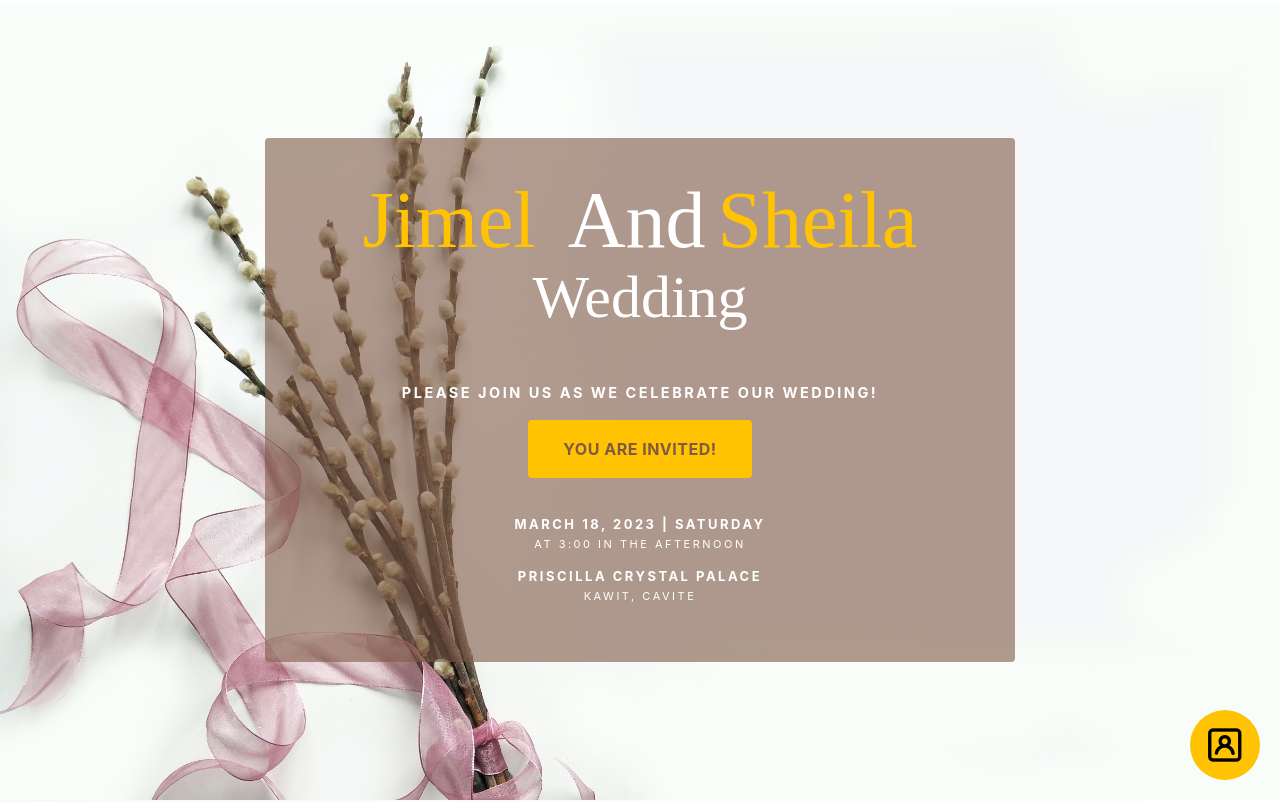
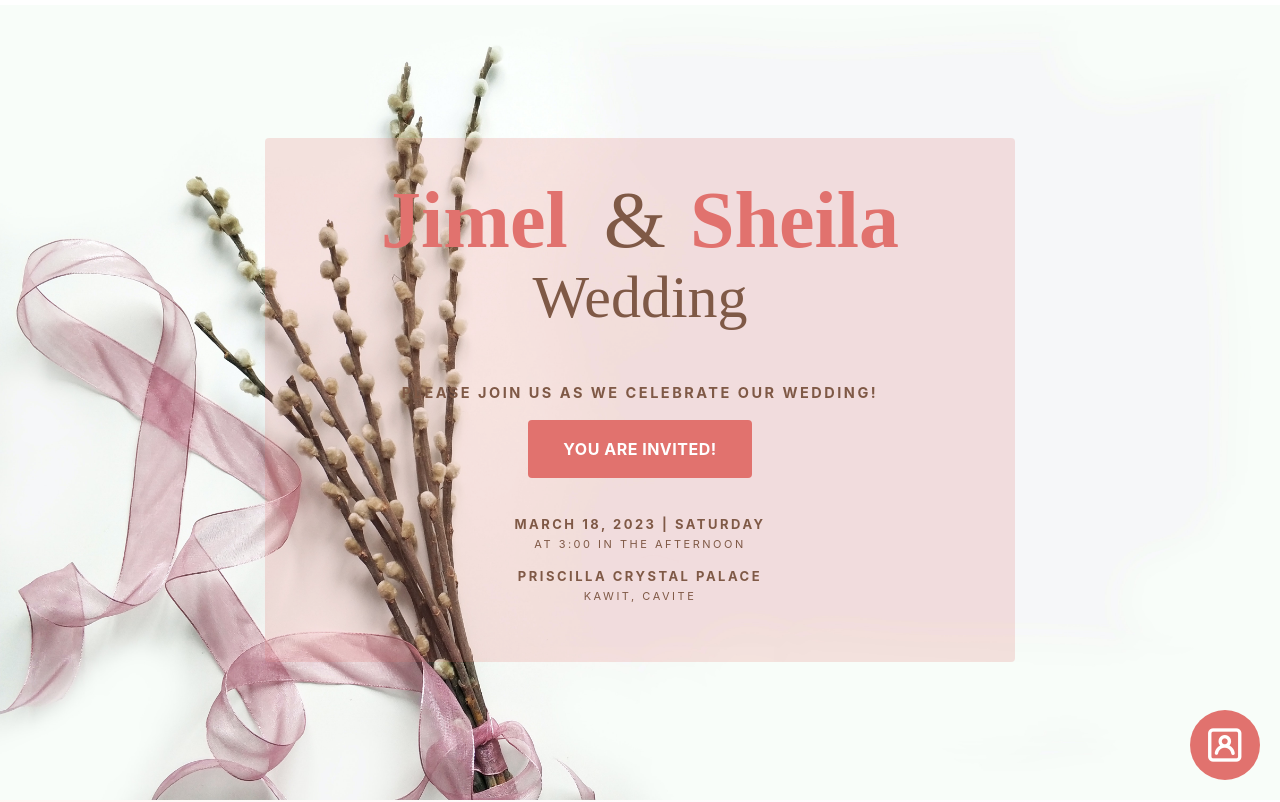
Before and after one commit to Keemchard/Wedding-Invitation, a React (Create React App) app: page / in a window 1280 px wide. Shown: the top 802 px of the page. Built offline with nearby package versions, Linux system fonts and the light colour scheme; no server answers; a web font is replaced by a local one.

Commit message:
change color scheme

```diff
--- a/src/App.css
+++ b/src/App.css
@@ -73,7 +73,7 @@ td {
 }
 
 .guest-table tr:nth-child(even) {
-  background-color: #ffefbb;
+  background-color: #fff0ed;
 }
 
 .icon-class {
--- a/src/components/Button.tsx
+++ b/src/components/Button.tsx
@@ -5,7 +5,7 @@ const Button: FC<ButtonType> = ({
   label,
   btnFunction,
   bgColor,
-  txtColor,
+  txtColor = "white",
   btnRadius,
   width,
   height,
--- a/src/components/Footer.tsx
+++ b/src/components/Footer.tsx
@@ -2,7 +2,7 @@ import React from "react";
 
 const Footer = () => {
   return (
-    <div className="bg-wd_coffee bg-opacity-60 text-white py-16 mt-32 flex justify-center items-center">
+    <div className="bg-[#FDD6D6] bg-opacity-60 text-black py-16 mt-32 flex justify-center items-center">
       <p className="footer-txt text-center">
         God has made everything beautiful in its time.{" "}
         <span className="font-bold text-wd_mikado_yellow">
--- a/src/components/InputField.tsx
+++ b/src/components/InputField.tsx
@@ -10,7 +10,7 @@ interface InputType extends InputHTMLAttributes<HTMLInputElement> {
 }
 
 const InputField: FC<Partial<InputType>> = ({
-  inputBorder = "1px solid #6B3E2E",
+  inputBorder = "1px solid black",
   inputTextColor = "black",
   inputBgColor = "white",
   inputWidth,
--- a/src/pages/auth-page/components/AdminForm.tsx
+++ b/src/pages/auth-page/components/AdminForm.tsx
@@ -14,10 +14,11 @@ const AdminForm: FC<Prop> = ({ password, setPassword, onSubmit }) => {
   return (
     <form onSubmit={onSubmit} className="flex flex-col items-center w-[320px]">
       <div className="mb-5">
-        <p className="text-[30px]">Admin Login</p>
+        <p className="head-text text-[30px] font-bold">Admin Login</p>
       </div>
       <div className="flex flex-col gap-2 w-full">
         <InputField
+          placeholder="Password"
           value={password}
           onChange={(e) => {
             setPassword(e.target.value);
@@ -27,16 +28,16 @@ const AdminForm: FC<Prop> = ({ password, setPassword, onSubmit }) => {
           type="submit"
           value="LOGIN"
           inputWeight="bold"
-          inputBgColor="#7F5946"
+          inputBgColor="#E1726E"
           inputTextColor="white"
         />
       </div>
       <div className="mt-[0.5rem] w-[100%]">
         <div>
-          Not a user?{" "}
+          Not an admin?{" "}
           <Link
             to="/"
-            className="text-wd_coffee hover:text-wd_mikado_yellow font-bold underline"
+            className="text-[#E1726E] hover:text-wd_coffee font-bold underline"
           >
             Back To Home Page
           </Link>
--- a/src/pages/guest-page/components/GuestTable.tsx
+++ b/src/pages/guest-page/components/GuestTable.tsx
@@ -13,7 +13,7 @@ const GuestTable = ({ guest }: Prop) => {
       ) : (
         <table className="guest-table w-[100%]">
           <tbody>
-            <tr className="bg-wd_coffee text-wd_mikado_yellow text-left">
+            <tr className="bg-[#FDD6D6] text-wd_mikado_yellow text-left">
               <th>FIRST NAME</th>
               <th>LAST NAME</th>
               <th>DATE</th>
--- a/src/pages/guest-page/components/Header.tsx
+++ b/src/pages/guest-page/components/Header.tsx
@@ -49,7 +49,7 @@ const Header: FC<Props> = ({ guestLength, signOut }) => {
 
   return (
     <header className="guest-header">
-      <div className="bg-wd_coffee flex justify-around items-center pt-5 pb-5">
+      <div className="bg-[#FDD6D6] flex justify-around items-center pt-5 pb-5">
         {/* <div className="flex gap-5">
           {loading ? (
             <Loading solo={false} />
--- a/src/pages/main-page/sections/Section1.tsx
+++ b/src/pages/main-page/sections/Section1.tsx
@@ -18,13 +18,13 @@ const Section1: FC<Prop> = ({ handleClick }) => {
         alt="wedding bg"
         className="sec-1-bg-img absolute top-0 h-full w-full"
       /> */}
-      <div className="bg-wd_coffee bg-opacity-60 z-20 px-[30px] py-[50px] w-[750px] rounded flex flex-col justify-center items-center">
-        <div className="wed-text pb-[10px] text-center text-white">
+      <div className="bg-[#E1726E] bg-opacity-20 z-20 px-[30px] py-[50px] w-[750px] rounded flex flex-col justify-center items-center">
+        <div className="wed-text pb-[10px] text-center text-wd_coffee">
           <div>
             <p className="wed-title wed-1 text-[80px] leading-[4rem]">
-              <span className="text-wd_mikado_yellow">Jimel</span>{" "}
-              <span className="ml-3 mr-3">And</span>
-              <span className="text-wd_mikado_yellow">Sheila</span>
+              <span className="text-wd_mikado_yellow font-semibold">Jimel</span>{" "}
+              <span className="ml-4 mr-6">&</span>
+              <span className="text-wd_mikado_yellow font-bold">Sheila</span>
             </p>
             <p className="wed-title wed-1 text-[60px]">Wedding </p>
           </div>
@@ -37,7 +37,7 @@ const Section1: FC<Prop> = ({ handleClick }) => {
             label="YOU ARE INVITED!"
             btnFunction={handleClick}
             // bgColor="#6B3E2E"
-            txtColor="#7F5946"
+            txtColor="white"
             fontWeight="bold"
           />
           <div className="tracking-[2.5px] leading-3 mt-10 mb-4">
--- a/tailwind.config.js
+++ b/tailwind.config.js
@@ -8,7 +8,7 @@ module.exports = {
         secondary: "gray",
         tertiary: "salmon",
         wd_coffee: "#7F5946",
-        wd_mikado_yellow: "#FFC301",
+        wd_mikado_yellow: "#E1726E",
         wd_dark_siena: "#320300",
       },
     },
```
